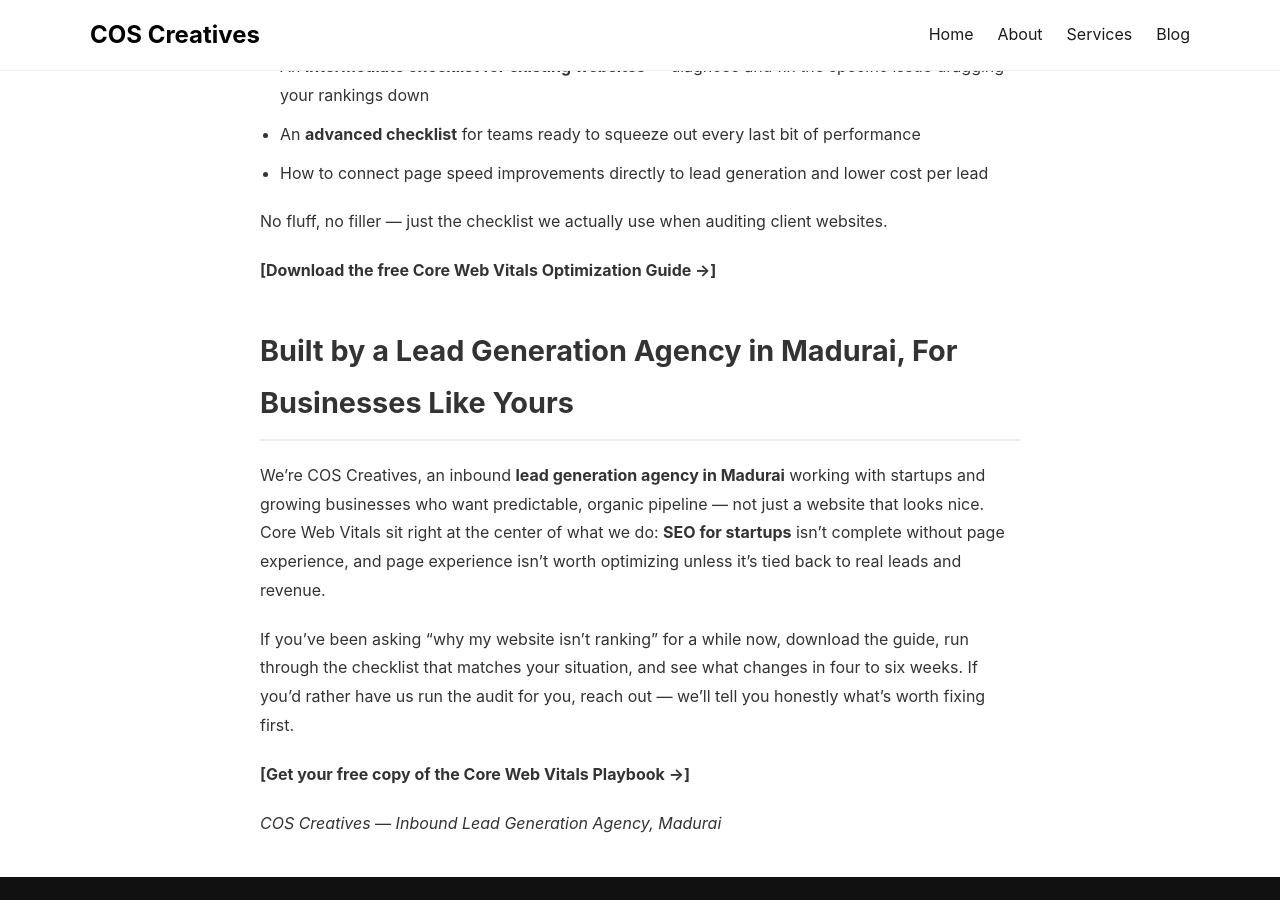
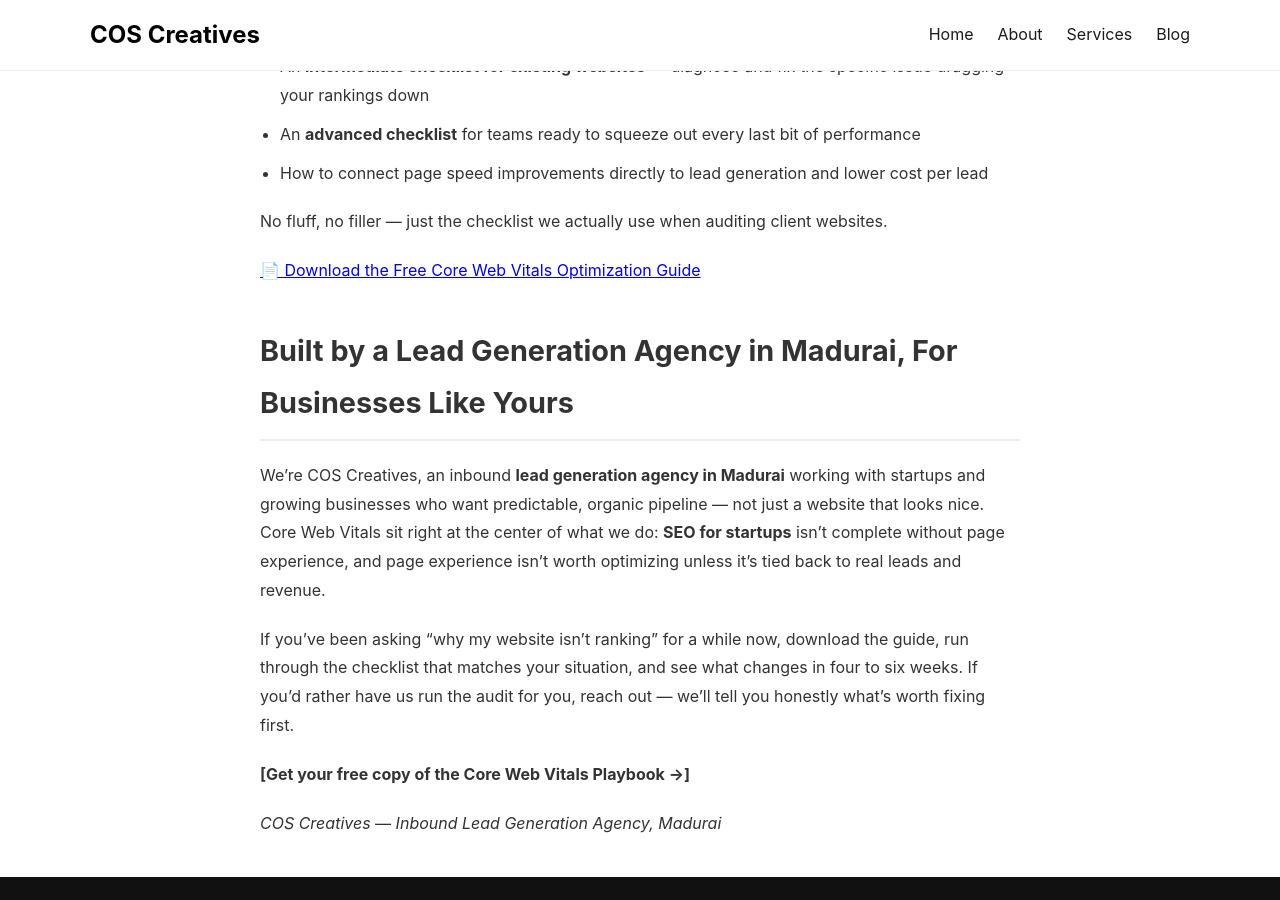
Before and after one commit to coscreativez-main/website, a Jekyll site: the page built from _posts/2026-07-19-why-my-website-isnt-ranking.md, in a window 1280 px wide and 900 px high, scrolled down 1986 px. Built offline with Jekyll 4.4.1, drawn with Linux system fonts in a browser that asks for light colours; some of the changed lines change nothing that is shown.

Commit message:
Update 2026-07-19-why-my-website-isnt-ranking.md

```diff
--- a/_posts/2026-07-19-why-my-website-isnt-ranking.md
+++ b/_posts/2026-07-19-why-my-website-isnt-ranking.md
@@ -44,7 +44,12 @@
 
 No fluff, no filler — just the checklist we actually use when auditing client websites.
 
-**[Download the free Core Web Vitals Optimization Guide →]**
+<a href="/assets/resources/Core-Web-Vitals-Optimization-Guide-COS-Creatives.pdf"
+   class="download-btn"
+   target="_blank"
+   rel="noopener">
+    📄 Download the Free Core Web Vitals Optimization Guide
+</a>
 
 ## Built by a Lead Generation Agency in Madurai, For Businesses Like Yours
 
```
